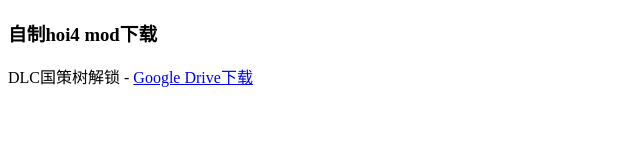
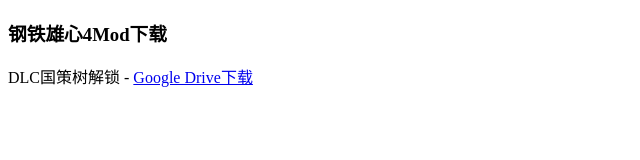
Before and after one commit to NuanNuan-2022/NuanNuan-2022.github.io, a plain HTML site: page index.html in a window 1280 px wide. Shown: the full height of the page, 0-640 px from the left. Drawn offline with Linux system fonts and the light colour scheme.

Commit message:
Update index.html

```diff
--- a/index.html
+++ b/index.html
@@ -8,7 +8,7 @@
 </head>
 <body>
 
-	<h3>自制hoi4 mod下载</h3>
+	<h3>钢铁雄心4Mod下载</h3>
 	<p>DLC国策树解锁 - <a href="https://drive.google.com/file/d/1GxFICOTdbgiaiIl4iL1WzdnsXpipr1r9/view?usp=sharing">Google Drive下载</a></p>
 
 
```
